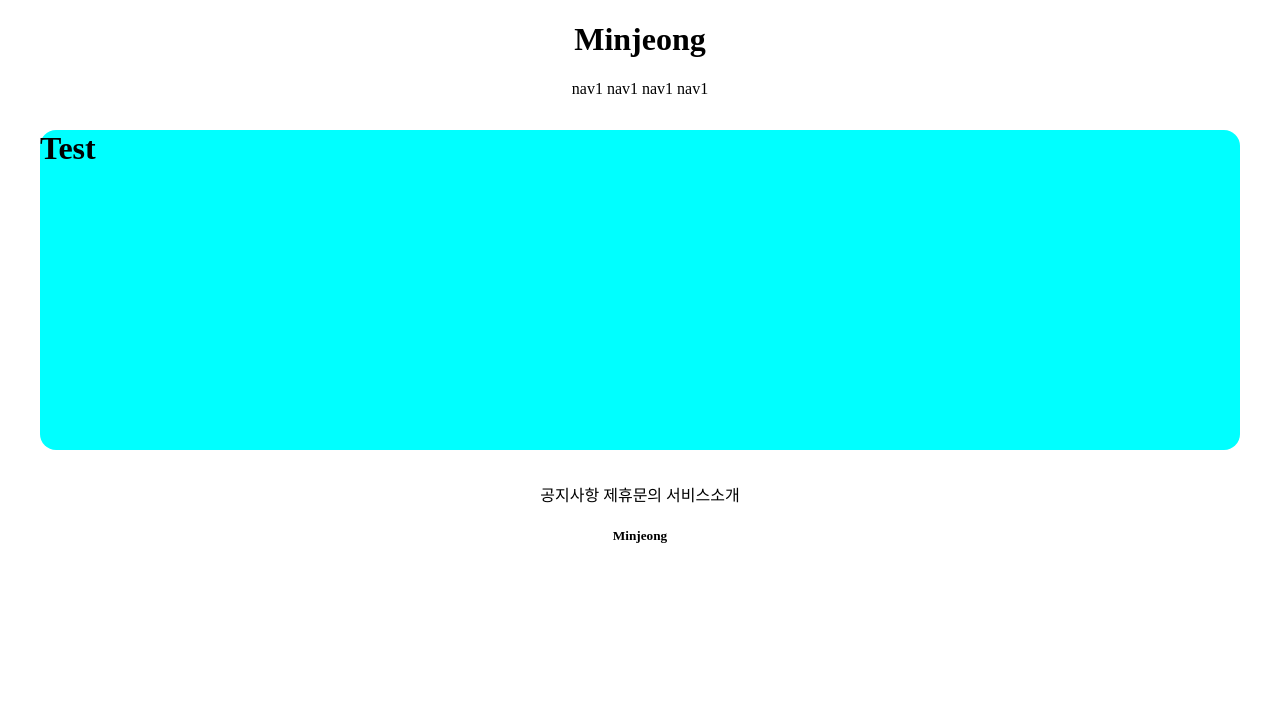
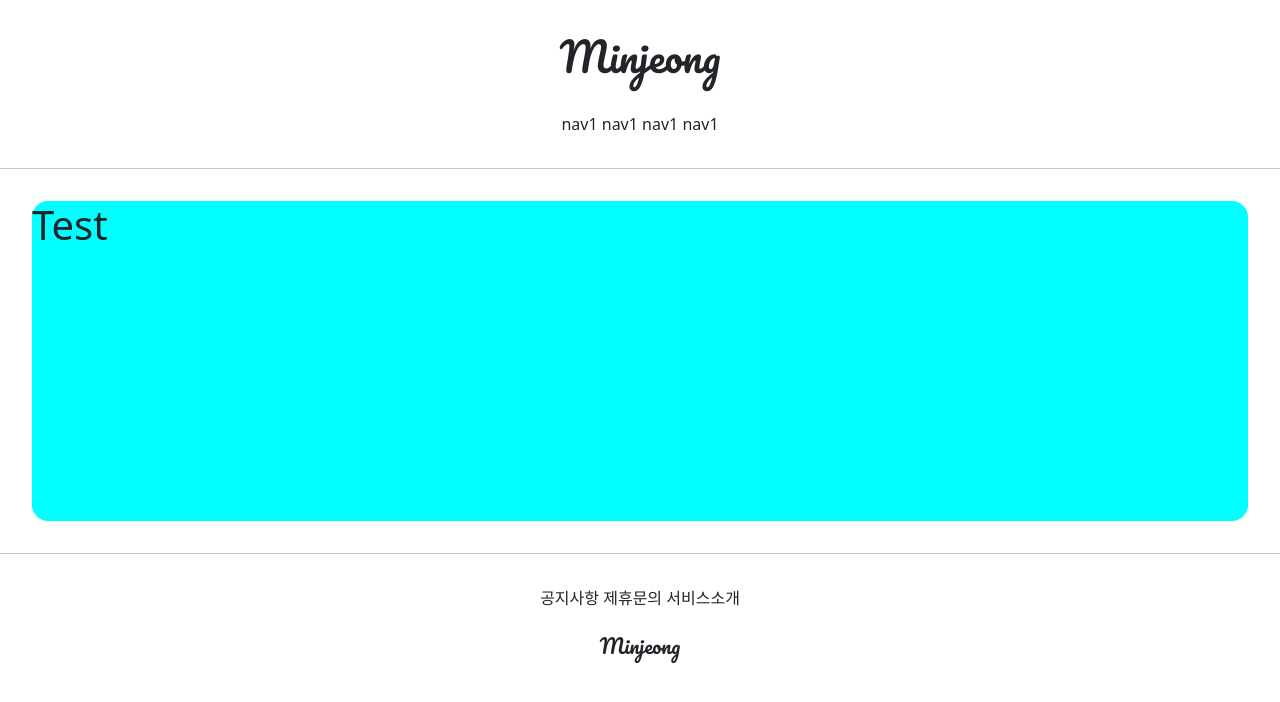
Before and after one commit to minjeong00/web_class, a Django app: page /accounts/hello_world/ in a window 1280 px wide. Shown: the top 702 px of the page. Run offline with Django 3.2, Linux system fonts and the light colour scheme; parts of the project's set-up code (start-up, migrations or seed data) failed here and were passed over.

Commit message:
7/6 commit

```diff
--- a/templates/base.html
+++ b/templates/base.html
@@ -7,9 +7,12 @@
 
 {% include 'header.html' %}
 
+<hr>
+
 {% block content %}
 {% endblock %}
 
+<hr>
 
 {% include 'footer.html' %}
 
--- a/templates/footer.html
+++ b/templates/footer.html
@@ -1,10 +1,10 @@
 <div style="text-align: center">
-    <div>
+    <div style="margin-top: 2rem; ">
         <span>공지사항</span>
         <span>제휴문의</span>
         <span>서비스소개</span>
     </div>
-    <div>
+    <div style="margin: 1.5rem 0; font-family: 'Pacifico', cursive;">
         <h5>Minjeong</h5>
     </div>
 </div>
--- a/templates/head.html
+++ b/templates/head.html
@@ -1,4 +1,14 @@
 <head>
     <meta charset="UTF-8">
     <title>Title</title>
+
+    {#  bootstrap link  #}
+    <link href="https://cdn.jsdelivr.net/npm/bootstrap@5.0.2/dist/css/bootstrap.min.css" rel="stylesheet"
+          integrity="sha384-EVSTQN3/azprG1Anm3QDgpJLIm9Nao0Yz1ztcQTwFspd3yD65VohhpuuCOmLASjC" crossorigin="anonymous">
+
+    {#  Google fonts link  #}
+    <link rel="preconnect" href="https://fonts.googleapis.com">
+    <link rel="preconnect" href="https://fonts.gstatic.com" crossorigin>
+    <link href="https://fonts.googleapis.com/css2?family=Pacifico&display=swap" rel="stylesheet">
+
 </head>
--- a/templates/header.html
+++ b/templates/header.html
@@ -1,8 +1,8 @@
 <div style="text-align: center;">
-    <div>
+    <div style="margin: 2rem 0; font-family: 'Pacifico', cursive;">
         <h1>Minjeong</h1>
     </div>
-    <div>
+    <div style="margin-bottom: 2rem;">
         <span>nav1</span>
         <span>nav1</span>
         <span>nav1</span>
```
